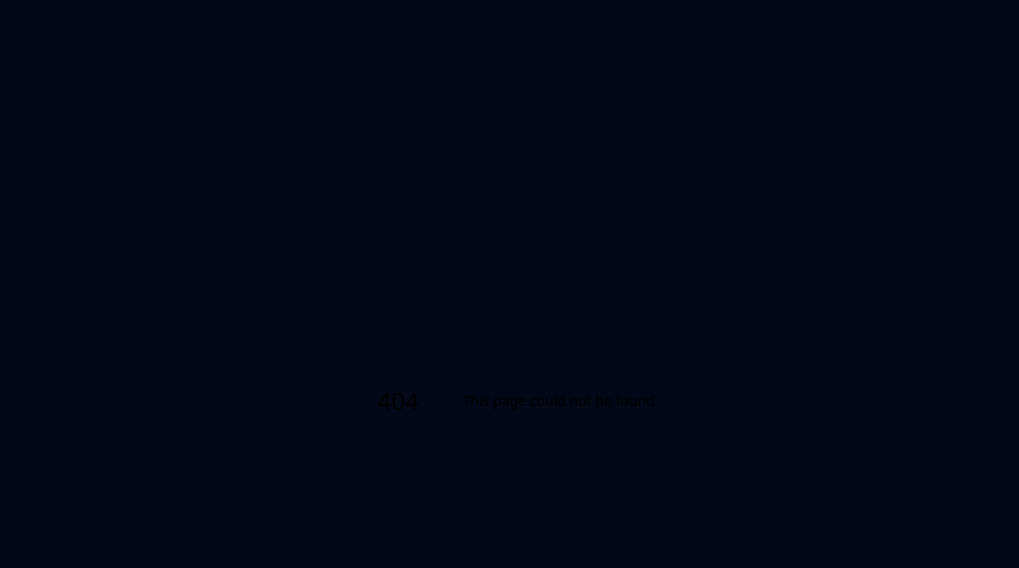
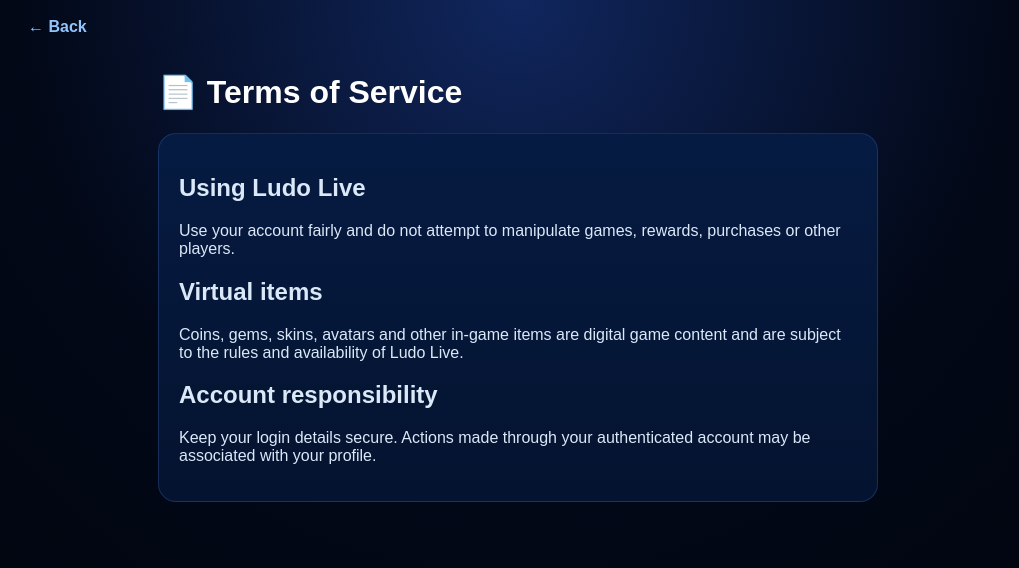
Before and after one commit to MrDan001/ludo-live, a Next.js app: page /terms in a window 1280 px wide. Before the commit this address had no page. Shown: the top 568 px of the page, without its empty margins (122-1141 px from the left). Built offline with nearby package versions, Linux system fonts and the light colour scheme.

Commit message:
Add functional terms page

```diff
--- /dev/null
+++ b/app/terms/page.tsx
@@ -0,0 +1,3 @@
+import AppFrame from "../_components/AppFrame";
+export default function Terms(){return <AppFrame back="/settings"><div style={{maxWidth:720,margin:"0 auto"}}><h1>📄 Terms of Service</h1><section style={panel}><h2>Using Ludo Live</h2><p>Use your account fairly and do not attempt to manipulate games, rewards, purchases or other players.</p><h2>Virtual items</h2><p>Coins, gems, skins, avatars and other in-game items are digital game content and are subject to the rules and availability of Ludo Live.</p><h2>Account responsibility</h2><p>Keep your login details secure. Actions made through your authenticated account may be associated with your profile.</p></section></div></AppFrame>}
+const panel={marginTop:18,padding:20,borderRadius:18,background:"linear-gradient(180deg,#061b42,#04132f)",border:"1px solid rgba(78,125,211,.25)",color:"#dbe8f8"};
```
